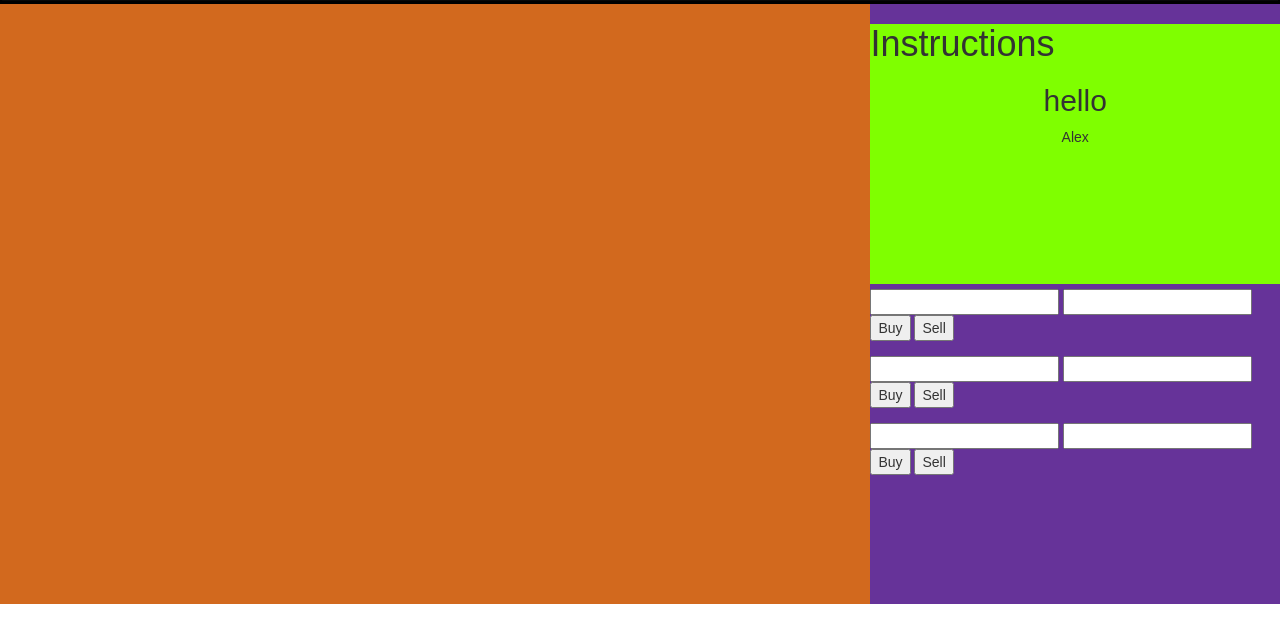
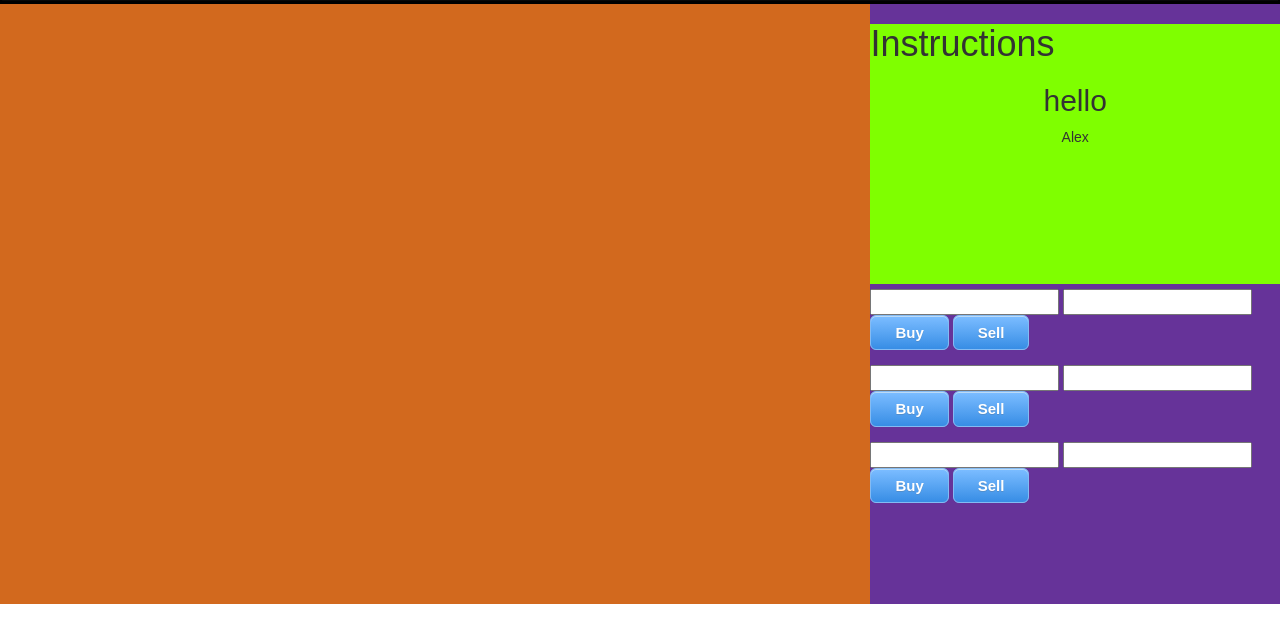
Before and after one commit to RAGHURAM-V/8thsem, a Django app: template templates/buysell.html in a window 1280 px wide. Shown: the part 51-694 px from the top of the page. Run offline with Django 3.2, Linux system fonts and the light colour scheme; the template is opened without the code that fills it, so the values that code supplies are empty; some libraries are stand-ins or nearby versions.

Commit message:
Add files via upload

```diff
--- a/templates/buysell.html
+++ b/templates/buysell.html
@@ -3,6 +3,7 @@
 <html>
 <head>
 <link rel="stylesheet" href="{%static 'css/buysell.css'%}">
+<link rel="stylesheet" href="{% static 'css/button.css'%}"/>
 <link rel="stylesheet" href="https://maxcdn.bootstrapcdn.com/bootstrap/3.4.1/css/bootstrap.min.css">
 <script src="https://ajax.googleapis.com/ajax/libs/jquery/3.4.1/jquery.min.js"></script>
 <script src="https://maxcdn.bootstrapcdn.com/bootstrap/3.4.1/js/bootstrap.min.js"></script>
@@ -43,15 +44,15 @@
      <div class="rightbottom">
       <div style="padding-top:5px">
         <input type="text">                      <input type="text"></br>
-        <input type="button" value="Buy">        <input type="button" value="Sell"></br>
+        <input type="button" class="myButton" value="Buy">        <input type="button" class="myButton" value="Sell"></br>
       </div>
       <div style="padding-top:15px">
          <input type="text">                          <input type="text"></br>
-          <input type="button" value="Buy">           <input type="button" value="Sell"> </br>
+          <input type="button" class="myButton" value="Buy">           <input type="button" class="myButton" value="Sell"> </br>
       </div>
       <div style="padding-top:15px">
           <input type="text">                         <input type="text"></br>
-          <input type="button" value="Buy">           <input type="button" value="Sell">  </br>
+          <input type="button" class="myButton" value="Buy">           <input type="button" class="myButton" value="Sell">  </br>
           </div>
   </div>
 
```
